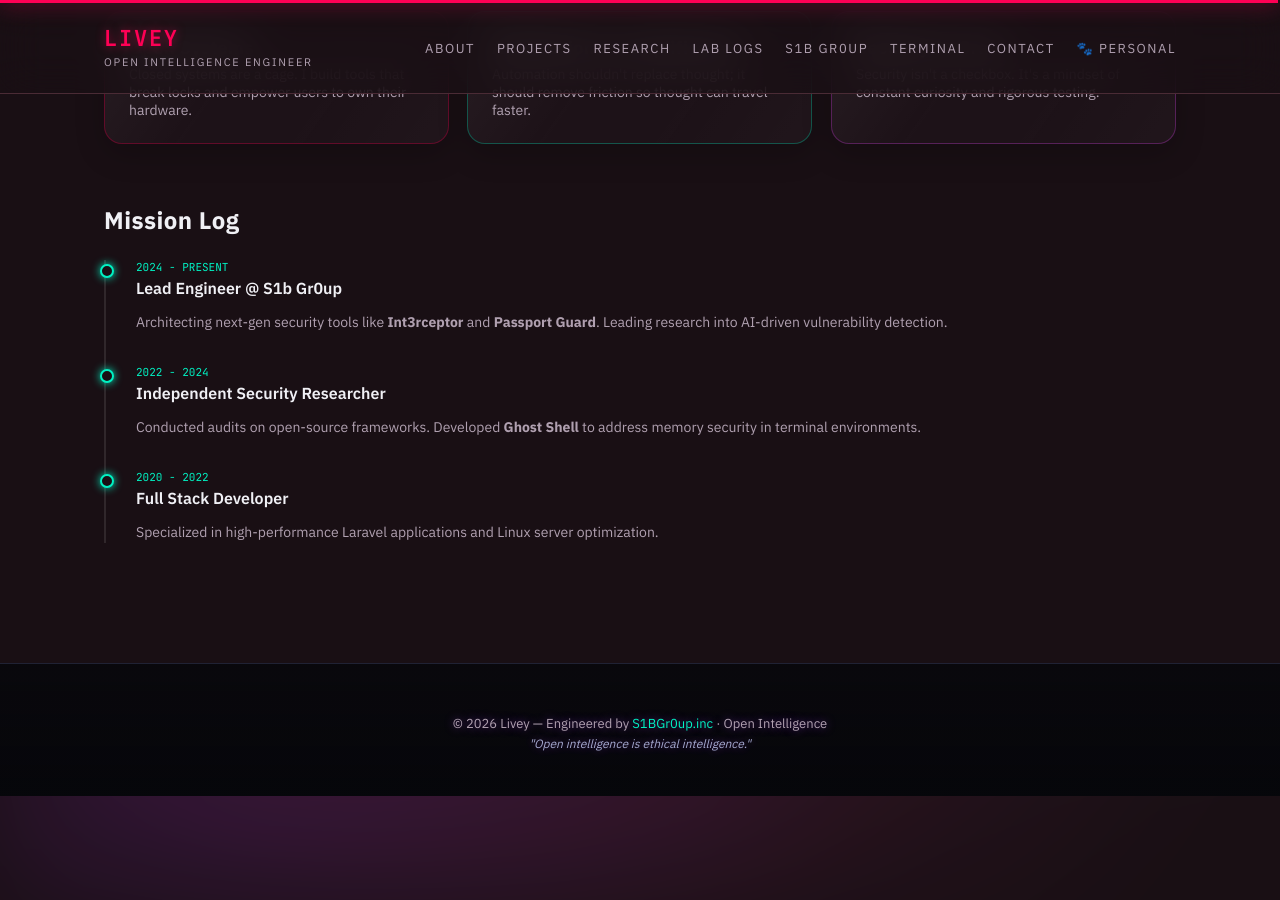
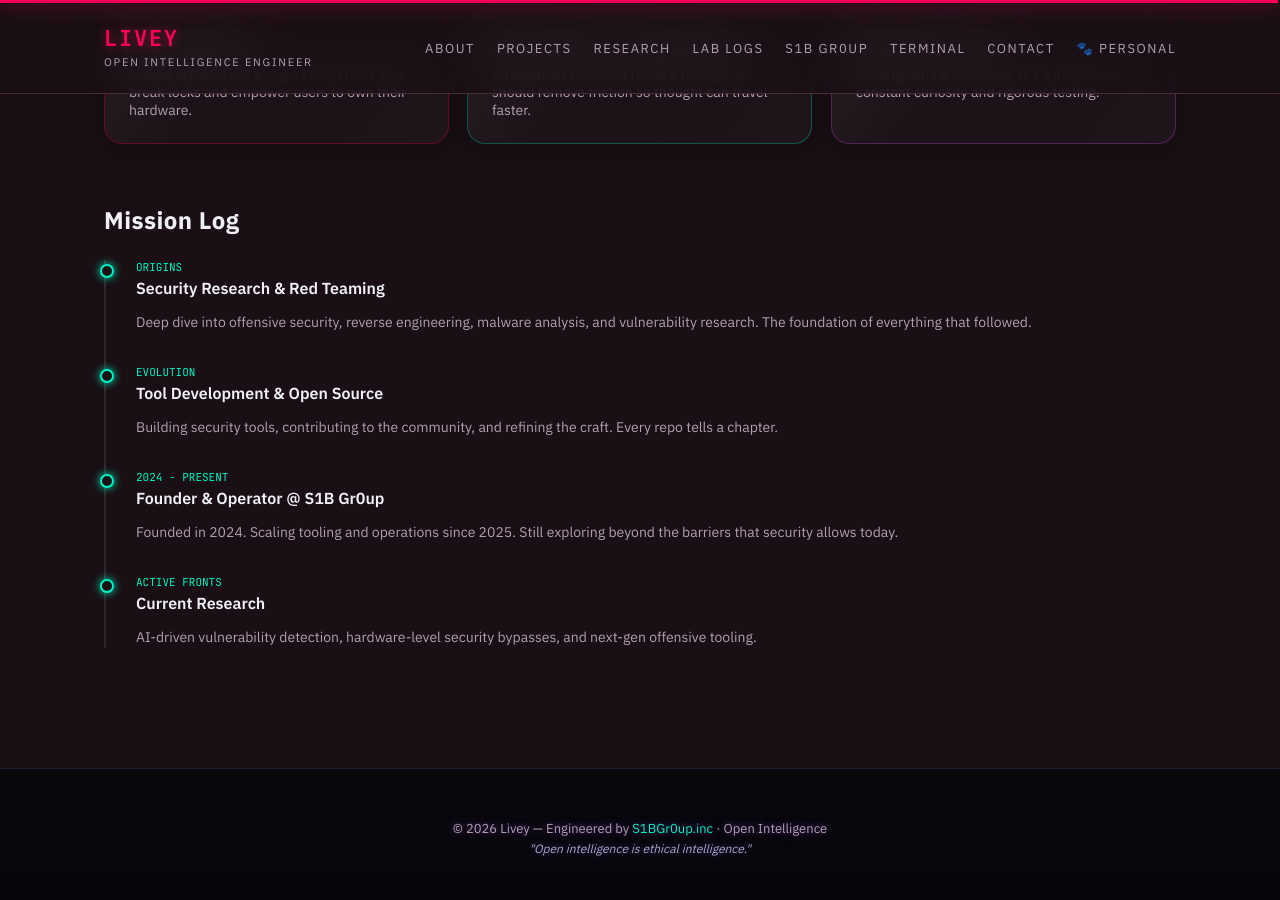
Before and after one commit to ind4skylivey/ind4skylivey.github.io, a Jekyll site: the page built from about.md, in a window 1280 px wide and 900 px high, scrolled down 810 px. Built offline with Jekyll 4.4.1, drawn with Linux system fonts in a browser that asks for light colours.

Commit message:
Update Mission Log timeline with authentic career progression (#2)
- Replace fabricated dates/roles with ORIGINS/EVOLUTION/2024-PRESENT structure
- Add ACTIVE FRONTS section for current research direction
- Reflect actual S1B Gr0up founding (2024) and scaling (2025)
- Include malware analysis explicitly in security research background

```diff
--- a/about.md
+++ b/about.md
@@ -105,21 +105,27 @@ permalink: /about/
   <div class="timeline reveal">
 
     <div class="timeline-item">
-      <span class="timeline-date">2024 - PRESENT</span>
-      <h4 class="timeline-title">Lead Engineer @ S1b Gr0up</h4>
-      <p class="timeline-desc">Architecting next-gen security tools like <strong>Int3rceptor</strong> and <strong>Passport Guard</strong>. Leading research into AI-driven vulnerability detection.</p>
+      <span class="timeline-date">ORIGINS</span>
+      <h4 class="timeline-title">Security Research & Red Teaming</h4>
+      <p class="timeline-desc">Deep dive into offensive security, reverse engineering, malware analysis, and vulnerability research. The foundation of everything that followed.</p>
     </div>
 
     <div class="timeline-item">
-      <span class="timeline-date">2022 - 2024</span>
-      <h4 class="timeline-title">Independent Security Researcher</h4>
-      <p class="timeline-desc">Conducted audits on open-source frameworks. Developed <strong>Ghost Shell</strong> to address memory security in terminal environments.</p>
+      <span class="timeline-date">EVOLUTION</span>
+      <h4 class="timeline-title">Tool Development & Open Source</h4>
+      <p class="timeline-desc">Building security tools, contributing to the community, and refining the craft. Every repo tells a chapter.</p>
     </div>
 
     <div class="timeline-item">
-      <span class="timeline-date">2020 - 2022</span>
-      <h4 class="timeline-title">Full Stack Developer</h4>
-      <p class="timeline-desc">Specialized in high-performance Laravel applications and Linux server optimization.</p>
+      <span class="timeline-date">2024 - PRESENT</span>
+      <h4 class="timeline-title">Founder & Operator @ S1B Gr0up</h4>
+      <p class="timeline-desc">Founded in 2024. Scaling tooling and operations since 2025. Still exploring beyond the barriers that security allows today.</p>
+    </div>
+
+    <div class="timeline-item">
+      <span class="timeline-date">ACTIVE FRONTS</span>
+      <h4 class="timeline-title">Current Research</h4>
+      <p class="timeline-desc">AI-driven vulnerability detection, hardware-level security bypasses, and next-gen offensive tooling.</p>
     </div>
 
   </div>
```
